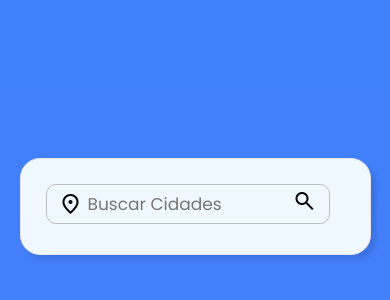
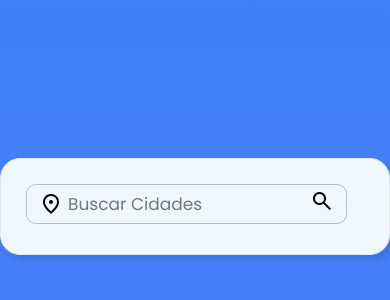
Before and after one commit to nunes-0/weather-forecast, a plain HTML site: page index.html in a window 390 px wide. Shown: the part 216-516 px from the top of the page. Drawn offline with nearby package versions, Linux system fonts and the light colour scheme.

Commit message:
Update style.css

```diff
--- a/src/JavaScript/styles/style.css
+++ b/src/JavaScript/styles/style.css
@@ -153,10 +153,17 @@
 .weather-box {
   animation: fadeUp 0.8s ease forwards;
 }
- @media screen and (max-width:1000px){
-  div#conteiner {
-    width: 90%;
-    max-width: 500px;
-    margin: 20px;
+@media screen and (max-width: 768px) {
+  #conteiner {
+    width: 95%;
+    max-width: 100%; /* deixa ocupar toda largura */
+    margin: 0 auto; /* centraliza no meio */
   }
 }
+
+@media screen and (max-width: 480px) {
+  #conteiner {
+    width: 100%;
+    margin: 0; /* aproveita cada pixel */
+  }
+}
```
